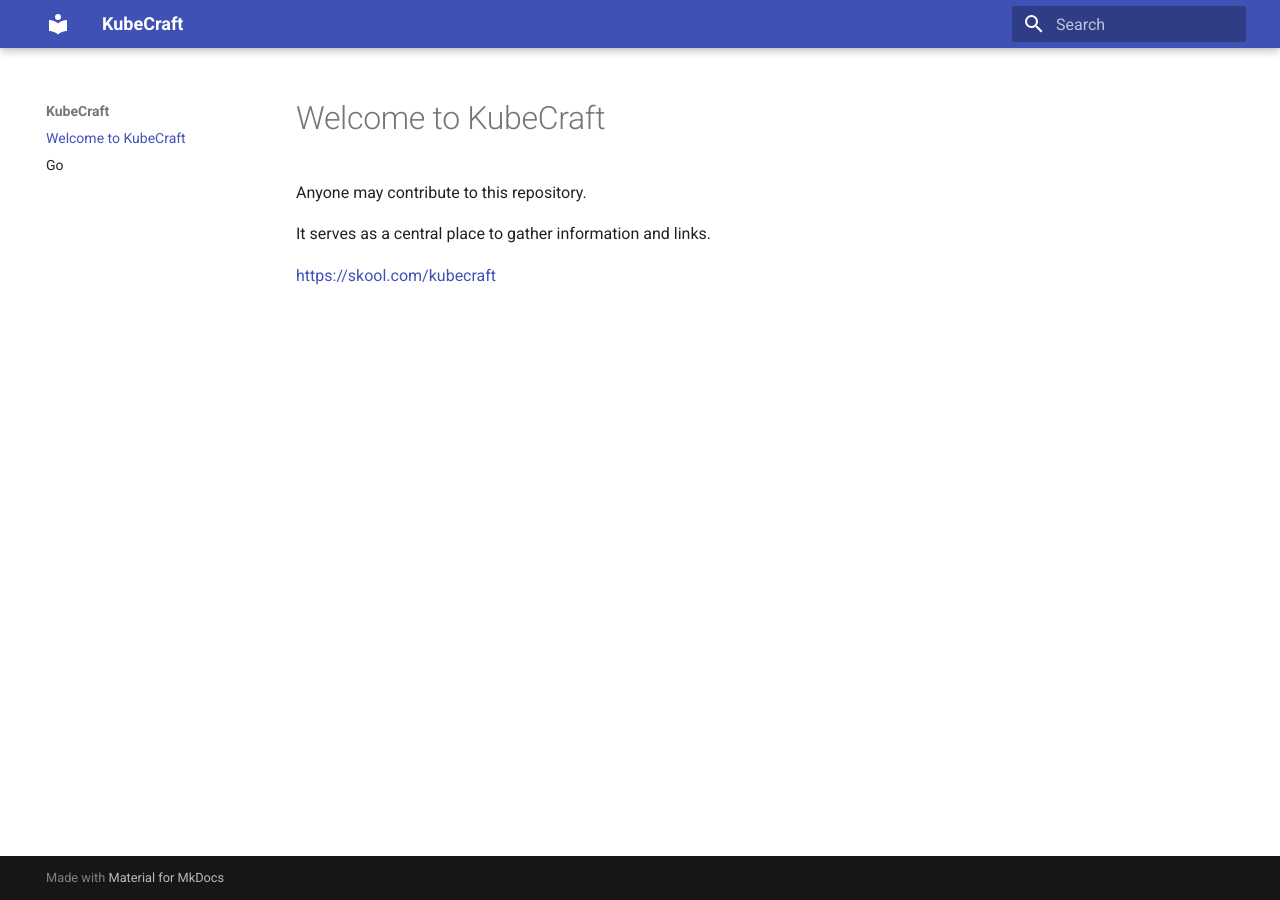
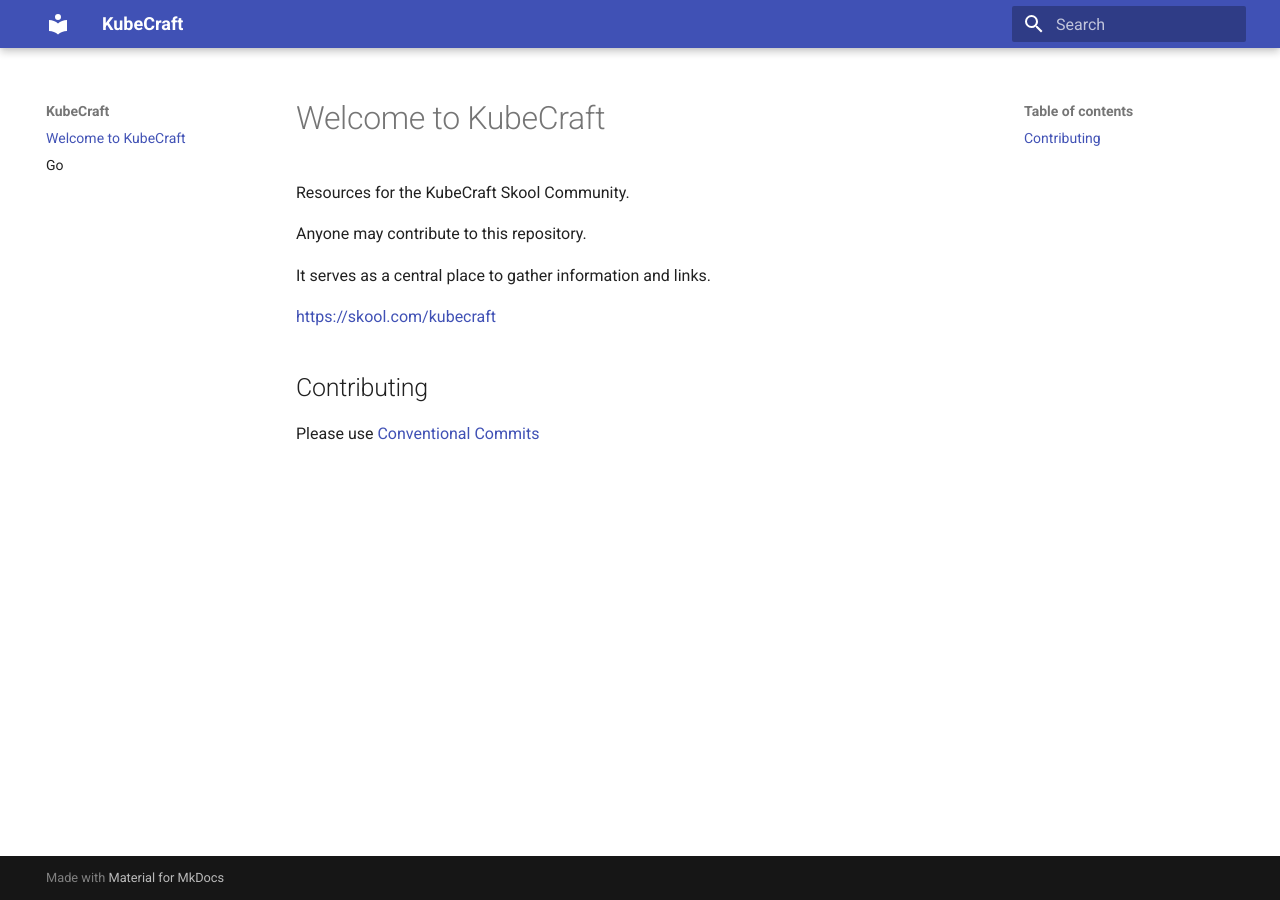
Before and after one commit to mischavandenburg/kubecraft, an MkDocs documentation site: the page built from docs/index.md, in a window 1280 px wide. Built offline with MkDocs 1.6.1 and Material for MkDocs 9.7.7, drawn with Linux system fonts in a browser that asks for light colours.

Commit message:
chore: add contributing instruction

```diff
--- a/docs/index.md
+++ b/docs/index.md
@@ -1,7 +1,13 @@
 # Welcome to KubeCraft
+
+Resources for the KubeCraft Skool Community.
 
 Anyone may contribute to this repository.
 
 It serves as a central place to gather information and links.
 
 <https://skool.com/kubecraft>
+
+## Contributing
+
+Please use [Conventional Commits](https://www.conventionalcommits.org/)
```
Also changed, not shown: README.md (+4 -0 lines).
